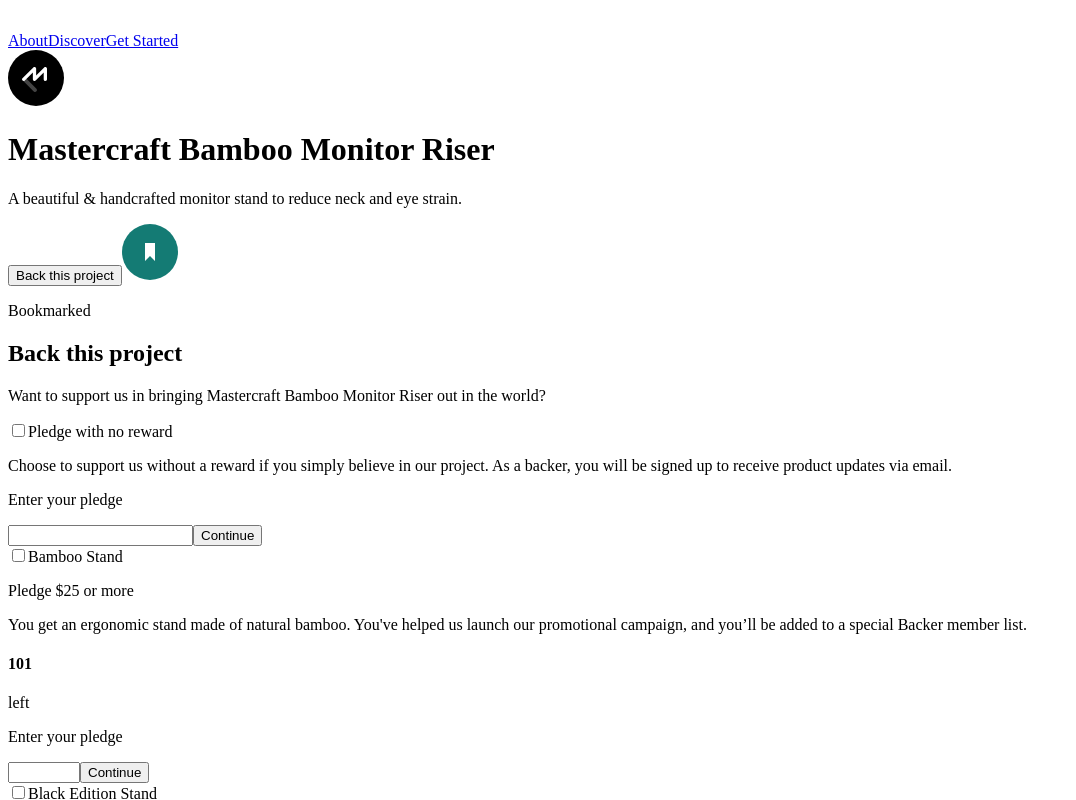
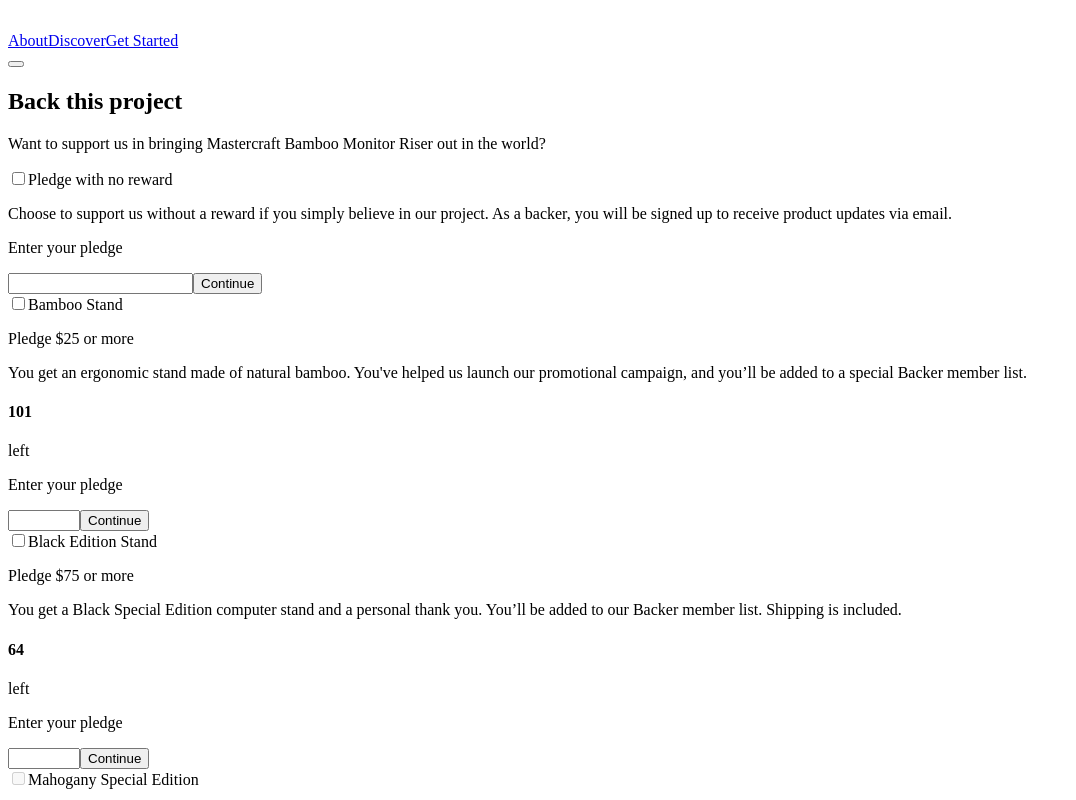
Before and after one commit to emquiroga/crowdfunding-product-page-main, a React app: page / in a window 1280 px wide. Both pictures are taken after a click on the button "Back this project". Shown: the top 800 px of the page, without its empty margins (0-1076 px from the left). Built offline with nearby package versions, Linux system fonts and the light colour scheme; the HTML template or start-up script is replaced by a standard one.

Commit message:
modal working

```diff
--- a/src/App.js
+++ b/src/App.js
@@ -3,6 +3,7 @@
 import Hero from "./components/Hero";
 import Stadistics from "./components/Stadistics";
 import About from "./components/About";
+import Project from "./components/Project-Modal";
 
 export default function App () {
     return (
--- a/src/components/Hero.js
+++ b/src/components/Hero.js
@@ -6,6 +6,12 @@
     const [notBookmarked, setBookmarked] = useState(false)
     const [closedModal, openModal] = useState(false)
     return (
+        <React.Fragment>
+        {closedModal === false
+            ?
+        <React.Fragment></React.Fragment>
+            :
+        <Project />}
         <div className="hero">
             <svg width="56" height="56" xmlns="http://www.w3.org/2000/svg" className="mastercraft-logo"><g fill="none" fillRule="evenodd"><circle fill="#000" cx="28" cy="28" r="28"/><g fillRule="nonzero"><path d="M15.565 28.565a1.93 1.93 0 012.606-.113l.122.113 10.142 10.142a1.93 1.93 0 01-2.606 2.84l-.122-.112-10.142-10.142a1.93 1.93 0 010-2.728z" fill="#444"/><path d="M36.19 17.48c1.006-.996 2.706-.34 2.805 1.026l.005.126v10.736c0 .9-.737 1.629-1.646 1.629a1.64 1.64 0 01-1.642-1.507l-.005-.122v-6.805l-8.043 7.957c-1.006.996-2.707.34-2.806-1.026l-.004-.126v-6.805L16.81 30.52a1.66 1.66 0 01-2.224.095l-.105-.095a1.616 1.616 0 01-.096-2.2l.096-.103L25.336 17.48c1.006-.996 2.707-.34 2.806 1.026l.004.126v6.804l8.043-7.956z" fill="#FFF"/></g></g></svg>
             <h1>Mastercraft Bamboo Monitor Riser</h1>
@@ -15,6 +21,7 @@
             type="button"
             className="project-button"
             onClick={()=> openModal(!closedModal)}
+
             >Back this project
             </button>
             <a
@@ -35,11 +42,7 @@
             }
             </a>
             </div>
-            {closedModal === false
-            ?
-            <React.Fragment></React.Fragment>
-            :
-            <Project />}
         </div>
+        </React.Fragment>
     )
 }
--- a/src/components/Product-Input.js
+++ b/src/components/Product-Input.js
@@ -30,7 +30,7 @@
         <div className={notChecked === true ? "hidden" : "pledge-wrapper"}>
         <label htmlFor="pledge"></label>
         <p className="pledge-label">Enter your pledge</p>
-        <span className="pledge-span"><input type="number" className="pledge-input" id="pledge" min={min} max="1000"></input></span>
+        <input type="number" className="pledge-input" id="pledge" min={min} max="1000"></input>
         <button type="submit">Continue</button>
         </div>
 
--- a/src/components/Project-Modal.js
+++ b/src/components/Project-Modal.js
@@ -1,11 +1,18 @@
-import React from "react";
+import React, {useState} from "react";
 import Input from "./Product-Input";
 
-
 export default function Project() {
+const [modalOpen, closeModal] = useState(true)
 return (
-    <div className="modal-container">
+    <React.Fragment>
+    {modalOpen === true ?
+        <div className="modal-container" id="modal-container">
     <form className="project-modal" noValidate>
+        <button
+        className="close-modal"
+        onClick={()=>closeModal(!modalOpen)}
+        >
+        </button>
         <h2>Back this project</h2>
         <p className="project-description">Want to support us in bringing Mastercraft Bamboo Monitor Riser out in the world?</p>
         <Input
@@ -44,5 +51,9 @@
         />
     </form>
     </div>
+    :
+    <React.Fragment></React.Fragment>
+    }
+    </React.Fragment>
 )
 }
--- a/src/services/Overlay.js
+++ b/src/services/Overlay.js
@@ -1,5 +1,7 @@
 export const body = document.getElementById("body")
 export const overlayDiv = document.getElementById("overlay")
+const projectModal = document.getElementById('modal-container')
+
 
 export function openMenu() {
     body.classList.add('no-scroll');
@@ -12,3 +14,9 @@
     overlayDiv.classList.remove("fade-in")
     overlayDiv.classList.add("fade-out")
 }
+
+export function openModal() {
+    body.classList.add('no-scroll');
+    projectModal.classList.remove("fade-out")
+    projectModal.classList.add("fade-in")
+}
--- a/src/styles/_globals.scss
+++ b/src/styles/_globals.scss
@@ -2,6 +2,7 @@
   box-sizing: initial;
   font-size: 100%;
   scroll-behavior: smooth;
+  overflow-x: hidden;
 }
 *,
 *::before,
@@ -19,5 +20,6 @@
     width: 100%;
     margin: 0;
     padding: 0;
+    overflow-x: hidden;
   }
 }
--- a/src/styles/_hero.scss
+++ b/src/styles/_hero.scss
@@ -1,9 +1,11 @@
 .hero {
   width: 85%;
   margin: auto;
+  padding: 0;
   background-color: white;
   border-radius: 1rem;
-  text-align: center;
+  z-index: 0;
+
   transform: translate(0%, -25%);
   @include breakpoint-up(large) {
     max-width: 45rem;
--- a/src/styles/_project-modal.scss
+++ b/src/styles/_project-modal.scss
@@ -1,31 +1,56 @@
 .modal-container {
-  margin: auto;
-  width: 85%;
+  width: 100%;
+  margin: 0;
+  padding: 0;
+  height: 2950px;
   position: absolute;
-  top: 20%;
-  left: 7.5%;
+  top: 0;
+  left: 0;
+  z-index: 2;
+  background-image: linear-gradient($text-2, $text-3);
+  overflow-x: hidden;
+
+  @include breakpoint-up(xsmall) {
+    height: 2758px;
+  }
+  @include breakpoint-up(tablet) {
+    height: 2132.34px;
+  }
   @include breakpoint-up(large) {
-    max-width: 45rem;
+    height: 1980.78px;
   }
+
   .project-modal {
-    width: 100%;
+    width: 85%;
+    margin: 15% auto;
+    padding: 0;
+    padding: 1rem 0;
+    position: relative;
     background-color: white;
     border-radius: 1rem;
-    padding: 1rem 0;
-    position: relative;
-    z-index: 2;
+
+    @include breakpoint-up(large) {
+      max-width: 45rem;
+    }
+
+    .close-modal {
+      width: 1rem;
+      height: 1.2rem;
+      display: block;
+      position: absolute;
+      top: 1%;
+      right: 2%;
+      cursor: pointer;
+      background-color: transparent;
+      border: none;
+      background-image: url(assets/icon-close-modal.svg);
+      background-repeat: no-repeat;
+      background-size: 70%;
+      background-position: center;
+    }
 
     h2 {
-      margin: auto 1.5rem;
-      &::after {
-        content: "✖";
-        display: block;
-        color: $text-2;
-        position: absolute;
-        top: 5px;
-        right: 10px;
-        cursor: pointer;
-      }
+      margin: 0 1.5rem 1.5rem 1.5rem;
       @include breakpoint-up(large) {
         margin: 2.5rem;
       }
@@ -160,33 +185,22 @@
             margin: 3rem 12rem 2rem 2rem;
           }
         }
-        .pledge-span {
-          &::after {
-            content: "$";
-            display: block;
-            position: absolute;
-            font-size: 1.5rem;
-            color: $text-2;
-            bottom: 1.1rem;
-            left: 2.7rem;
-            @include breakpoint-up(large) {
-              bottom: 1.6rem;
-              left: 23.7rem;
-            }
-          }
-        }
         .pledge-input {
           width: 4rem;
           height: 3rem;
           border-radius: 2rem;
-          margin: 1rem;
-          padding: 0 0 0 2rem;
+          margin: 1rem 0.5rem;
+          padding: 0 0 0 1.5rem;
           border: 1px solid $text-2;
           outline: none;
           font-family: $font-primary;
           font-size: 1.2rem;
           font-weight: 700;
           color: $text-1;
+          background-image: url("assets/dollar-sign-solid.svg");
+          background-repeat: no-repeat;
+          background-size: 15%;
+          background-position: left center;
           @include breakpoint-up(large) {
             margin-top: 2rem;
           }
@@ -195,7 +209,7 @@
           width: 6.125rem;
           height: 3.125rem;
           border-radius: 2rem;
-          margin: 1rem;
+          margin: 1rem 0.5rem;
           padding: 0;
           background-color: $bg-1;
           border-style: none;
```
Also changed, not shown: src/styles/_mixins.scss (+4 -4 lines), 4 other files (tests, documents, lock files or other folders).
